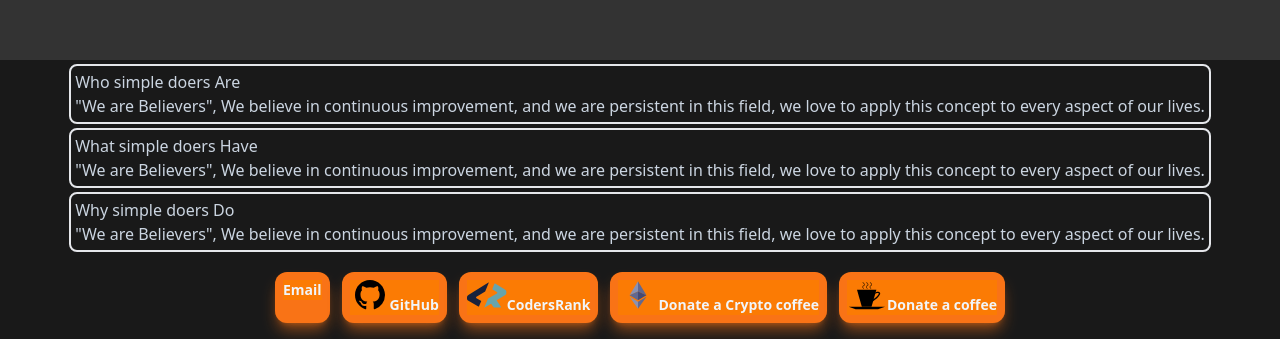
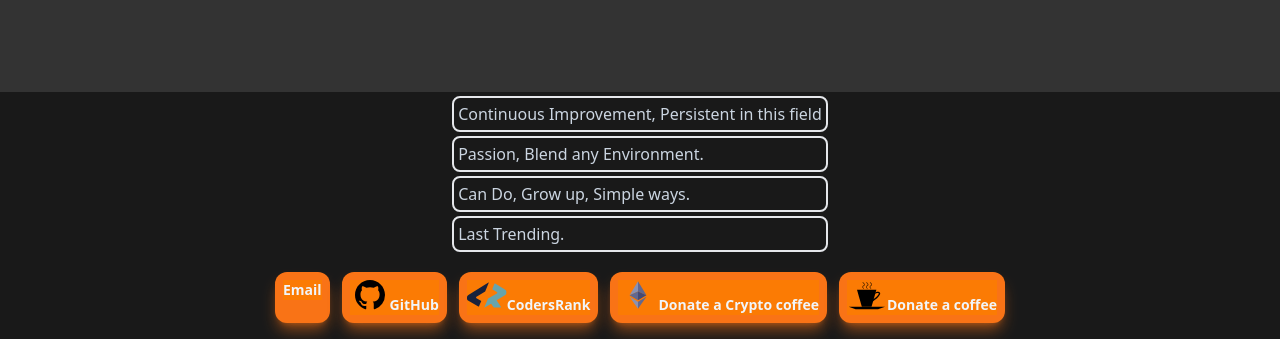
Before and after one commit to maximilianou/weekly55, a Next.js app in the folder simpledoers.eth/: page / in a window 1280 px wide. Shown: the part 461-800 px from the top of the page. Built offline with nearby package versions, Linux system fonts and the light colour scheme.

Commit message:
feat(bg): change background landing page, re layout

```diff
--- a/simpledoers.eth/components/SMain.tsx
+++ b/simpledoers.eth/components/SMain.tsx
@@ -1,23 +1,21 @@
 const SMain = () => {
   const sdcontent: {title: string, content: string}[] = [
     {
-      title: `Who simple doers Are`,
-      content: `We are Believers", We believe in continuous improvement, and we are
-      persistent in this field, we love to apply this concept to every
-      aspect of our lives.`,
+      title: ``,
+      content: `Continuous Improvement,
+      Persistent in this field`,
     },
     {
-      title: `What simple doers Have`,
-      content: `We have Passion", We have worked for
-      big companies and startups too, on big teams and small teams, so
-      we can blend into any environment.`,
+      title: ``,
+      content: `Passion, Blend any Environment.`,
     },
     {
-      title: `Why simple doers Do`,
-      content: `We Can Do It", We listen What have to be made to grow up, we know
-      there are simple ways to do that. We love our jobs, our
-      professions, the tools that make things possible, We Do what we
-      Love.`,
+      title: ``,
+      content: `Can Do, Grow up, Simple ways.`,
+    },
+    {
+      title: ``,
+      content: `Last Trending.`,
     },
   ];
   return (
@@ -27,11 +25,7 @@ const SMain = () => {
         <article className={"p-1 m-1 border-solid border-2 rounded-lg"}>
           <h3>{art.title}</h3>
           <ul>
-            <li>
-              "We are Believers", We believe in continuous improvement, and we are
-              persistent in this field, we love to apply this concept to every
-              aspect of our lives.
-            </li>
+            <li>{art.content}</li>
           </ul>
         </article>
         ))}
```
